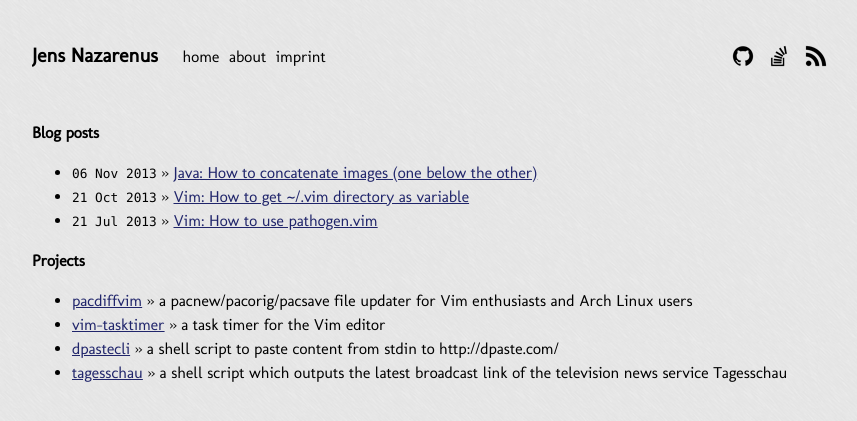
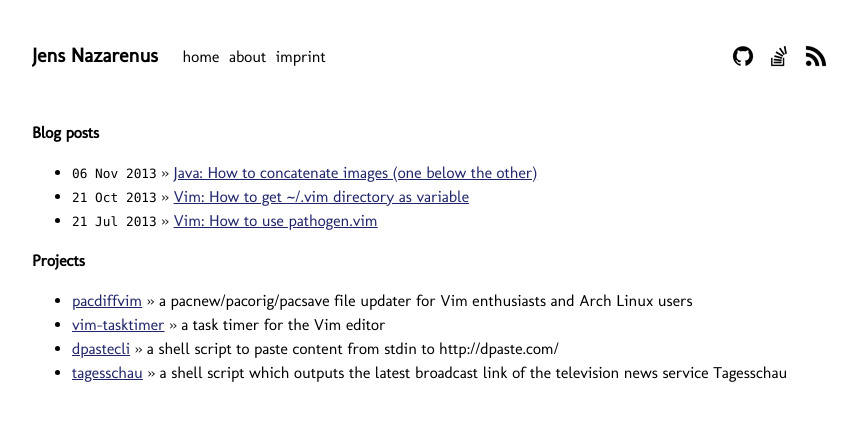
Before and after one commit to jens-na/jens-na.github.io, a Jekyll site: the page built from index.html, in a window 1280 px wide. Shown: the top 421 px of the page, without its empty margins (208-1065 px from the left). Built offline with Jekyll 4.4.1, drawn with Linux system fonts in a browser that asks for light colours.

Commit message:
edited index

```diff
--- a/css/style.css
+++ b/css/style.css
@@ -1,7 +1,6 @@
 body {
     font-family: 'Molengo', sans-serif;
     line-height: 1.5;
-    background:url(/images/background.png);
 }
 
 h1 {
@@ -61,7 +60,7 @@
     bottom: 10px;
 }
 
-.post span {
+.posts span {
     font-family: Monaco, "Courier New", monospace;
     font-size: 80%;
 }
--- a/index.html
+++ b/index.html
@@ -3,11 +3,9 @@
 title: Jens Nazarenus
 ---
 <h1>Blog posts</h1>
-  <ul>
+  <ul class="posts">
       {% for post in site.posts %}
-      <div class="post">
         <li><span>{{ post.date | date_to_string }}</span> &raquo; <a class="entry" href="{{ post.url }}">{{ post.title }}</a></li>
-      </div>
       {% endfor %}
   </ul>
 <h1>Projects</h1>
```
Also changed, not shown: images/background.png (deleted).
